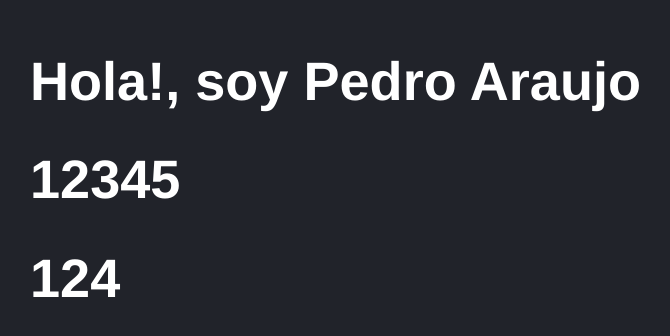
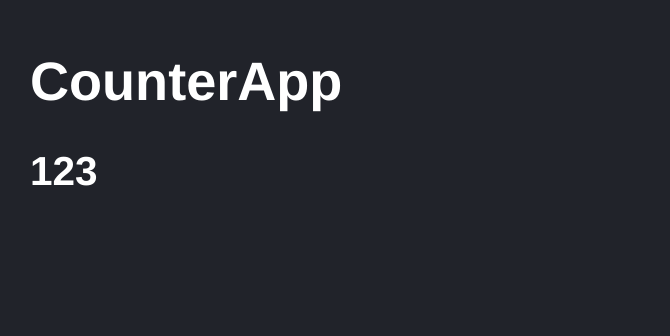
Before and after one commit to araujopedrop/CursoReact, a React (Vite) app in the folder 03-counter-app-vite/: page / in a window 1280 px wide. Shown: the part 134-470 px from the top of the page, without its empty margins (118-788 px from the left). Built offline with nearby package versions, Linux system fonts and the light colour scheme.

Commit message:
Ejercicio con default props

```diff
--- /dev/null
+++ b/03-counter-app-vite/src/CounterApp.jsx
@@ -0,0 +1,19 @@
+import PropTypes from 'prop-types'
+
+export const CounterApp = ( {value} ) => {
+
+  return (
+    <>
+      <h1>CounterApp</h1>
+      <h2>{ value }</h2>
+    </>
+  )
+}
+
+
+// title: PropTypes.string            , pide que sea String, y NO es obligatorio enviar esa prop
+// title: PropTypes.string.isRequired , pide que sea String, y es obligatorio enviar esa prop
+
+CounterApp.propTypes = {
+  value: PropTypes.number.isRequired
+}
--- a/03-counter-app-vite/src/FirstApp.jsx
+++ b/03-counter-app-vite/src/FirstApp.jsx
@@ -124,7 +124,7 @@ export const FirstApp = ( {title = 'Hola, soy Goku', subtitle, subtitle2} ) => {
 */
 
 
-// ******************** PropTypes ********************
+// ******************** PropTypes y DefaultProps ********************
 // Se utilizan para definir el tipo a las properties
 
 import PropTypes from 'prop-types'
@@ -149,3 +149,8 @@ FirstApp.PropTypes = {
   subtitle: PropTypes.string.isRequired,
   subtitle2: PropTypes.number.isRequired
 }
+
+FirstApp.defaultProps = {
+  title: 'No hay titulo',
+  subtitle: 'No hay subtitulo'
+}
--- a/03-counter-app-vite/src/main.jsx
+++ b/03-counter-app-vite/src/main.jsx
@@ -1,7 +1,7 @@
 import React from 'react'
 import ReactDOM from 'react-dom/client'
 import HelloWorldApp from './HelloWorldApp'
-import {FirstApp} from './FirstApp';
+import {CounterApp} from './CounterApp';
 
 import './styles.css'
 
@@ -14,8 +14,16 @@ ReactDOM.createRoot(document.getElementById('root')).render(
 */
 
 // Con props
+/*
 ReactDOM.createRoot(document.getElementById('root')).render(
     <React.StrictMode>
-        <FirstApp title="Hola!, soy Pedro Araujo" subtitle="12345" subtitle2={123}/>
+        <FirstApp subtitle="12345" subtitle2={123}/>
     </React.StrictMode>
 );
+*/
+
+ReactDOM.createRoot(document.getElementById('root')).render(
+    <React.StrictMode>
+        <CounterApp value={123}/>
+    </React.StrictMode>
+);
```
